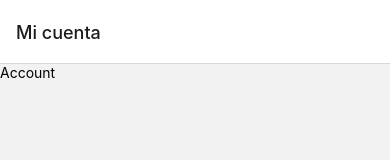
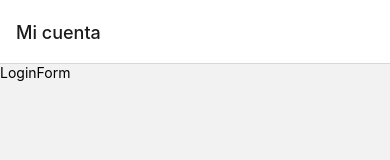
Before and after one commit to HectorMtz22/native-pokedex, a React Native app: screen /Account in a window 390 px wide. Shown: the top 160 px of the page. Built offline with nearby package versions, Linux system fonts and the light colour scheme.

Commit message:
Add Conditional Rendering with 2 components for Account screen

```diff
--- /dev/null
+++ b/src/components/Auth/LoginForm.tsx
@@ -0,0 +1,9 @@
+import { View, Text } from "react-native";
+
+export default function LoginForm() {
+  return (
+    <View>
+      <Text>LoginForm</Text>
+    </View>
+  );
+}
--- /dev/null
+++ b/src/components/Auth/UserData.tsx
@@ -0,0 +1,9 @@
+import { View, Text } from "react-native";
+
+export default function UserData() {
+  return (
+    <View>
+      <Text>UserData</Text>
+    </View>
+  );
+}
--- a/src/screens/Account.tsx
+++ b/src/screens/Account.tsx
@@ -1,9 +1,9 @@
 import { View, Text } from "react-native";
+import UserData from "../components/Auth/UserData";
+import LoginForm from "../components/Auth/LoginForm";
 
 export default function Account() {
-  return (
-    <View>
-      <Text>Account</Text>
-    </View>
-  );
+  const auth = null;
+
+  return <View>{auth ? <UserData /> : <LoginForm />}</View>;
 }
```
Also changed, not shown: src/utils/userDB.ts (added, +11 -0 lines).
